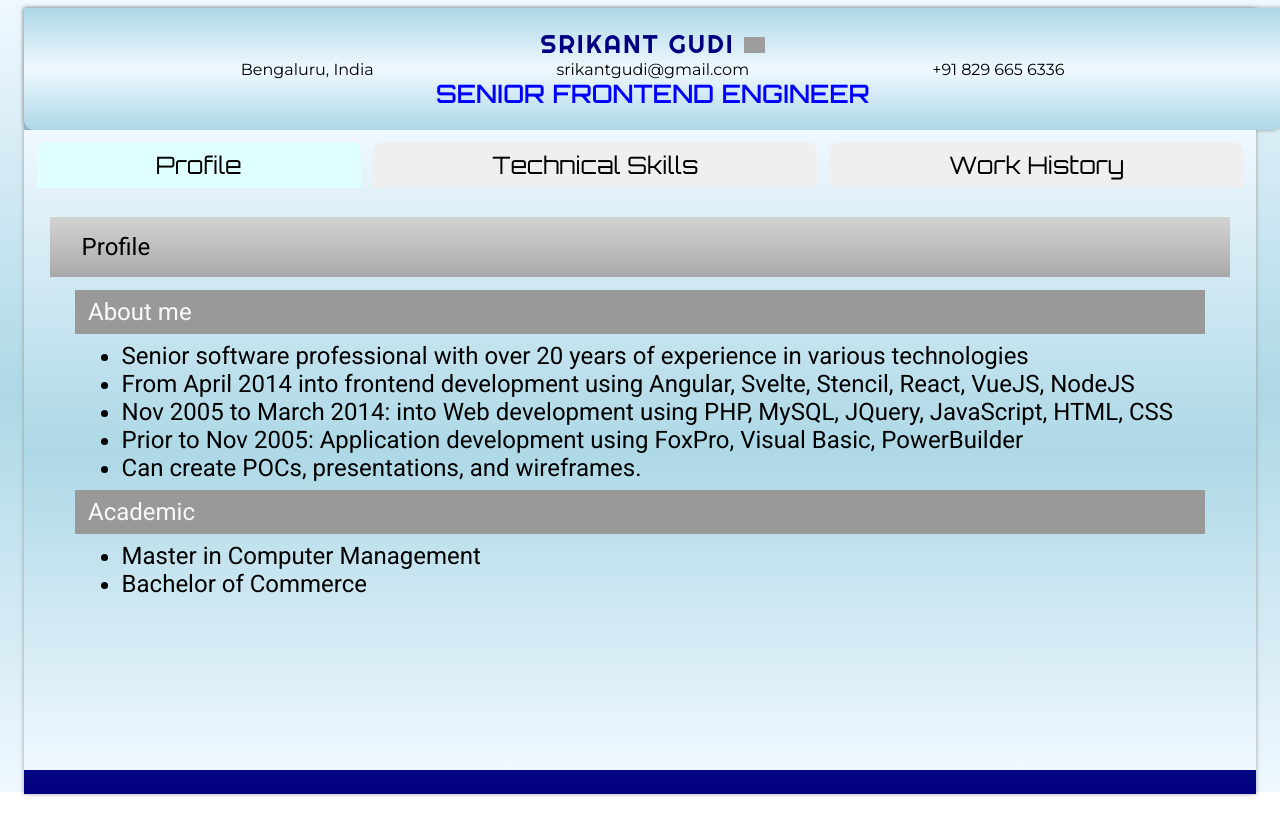
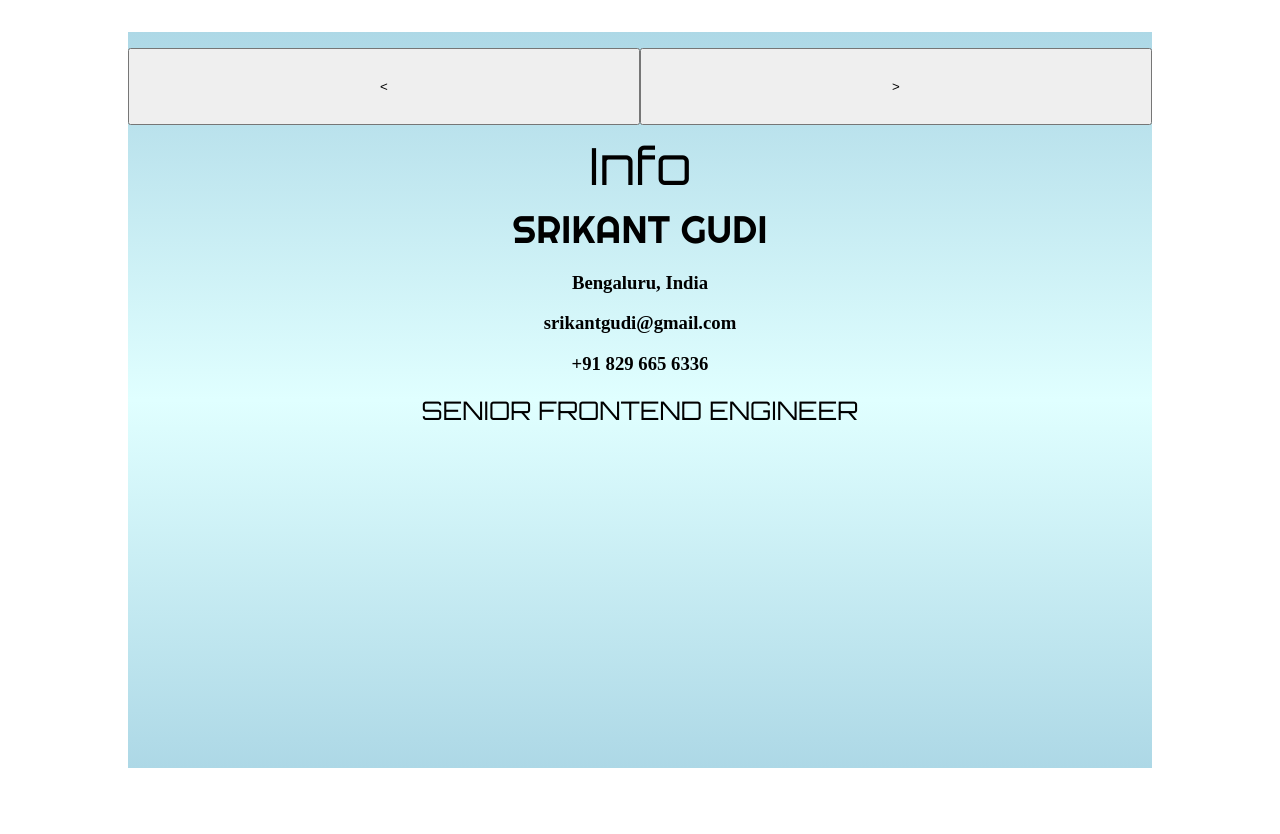
Before and after one commit to srikantgudi/srikantgudi.github.io, a Svelte app: page / in a window 1280 px wide. Shown: the top 834 px of the page. Before the commit the page ends 800 px from the top, so only its background shows below. Built offline with nearby package versions, Linux system fonts and the light colour scheme; grey boxes are pictures that could not be loaded.

Commit message:
Modified layout and styles

```diff
--- a/public/global.css
+++ b/public/global.css
@@ -21,8 +21,8 @@
 .sectionsubtitle {
     background-color: #999999;
     color: #f9f9f9;
-    margin: 1vmin 2vmax;
     padding: 1vmin 1vmax;
+    margin-bottom: 8px;
 }
 
 .org-name {
@@ -39,6 +39,10 @@
 button {
     cursor: pointer;
 }
+.content-text {
+    font-size: 2vmax;
+    font-family: Montserrat;
+}
 @media screen and (max-width: 420px) {
     .skilla {
         flex-flow: colummn;
--- a/src/App.svelte
+++ b/src/App.svelte
@@ -5,86 +5,62 @@
   import WorkHistory from "./WorkHistory.svelte";
 
   let components = [
+    {name: 'Info', comp: Topnav},
     {name: 'Profile', comp: Profile},
     {name: 'Technical Skills', comp: Skills},
     {name: 'Work History', comp: WorkHistory}
   ]
-  let currComp = components[0];
+  let currComp = components[0].comp;
+  let curIdx = 0;
+
+  const goComp = (delta) => {
+    curIdx += delta;
+    if (curIdx < 0) {
+      curIdx = components.length - 1;
+    } else if (curIdx > (components.length -1)) {
+      curIdx = 0;
+    }
+    currComp = components[curIdx].comp;
+  }
 </script>
 
 <div id="app">
-  <div class="container">
-    <Topnav />
-
-    <div class="content">
-      <nav>
-        {#each components as comp}
-          <button class="nav-btn" on:click={() => {currComp = comp}}
-            class:hilite={currComp === comp}>{comp.name}</button>
-        {/each}
-      </nav>
-      <div class="content-body">
-        <div class="section-title">{currComp.name}</div>
-        <svelte:component this={currComp.comp} />
-      </div>
-    </div>
+  <div class="buttons-bar">
+    <button class="nav-btn" on:click={() => goComp(-1)}>&lt;</button>
+    <button class="nav-btn next" on:click={() => goComp(1)}>&gt;</button>
+  </div>
+  <div class="content-title">{components[curIdx].name}</div>
+  <div class="content">
+    <svelte:component this={currComp} />
   </div>
 </div>
 
 <style>
-  :root {
-    background: linear-gradient(aliceblue, lightblue, aliceblue) no-repeat;
-    height: 99%;
-    overflow-y: hidden;
+  #app {
+    width: 80vw;
+    height: 90vh;
+    margin: 4vh auto;
+    padding-top: 2vmin;
+    box-shadow: 0 0 4px mavy;
+    background: linear-gradient(lightblue,lightcyan,lightblue);
   }
-  #app {
-    font-family: Roboto;
-    box-shadow: 0 0 4px #999;
-    margin: 0 1em;
-    background: linear-gradient(lightblue, navy);
-    min-height: 97vh;
-    padding-bottom: 10px;
-  }
-
-  .content {
-    box-sizing: border-box;
-    height: 80vh;
-    overflow: hidden;
+  .buttons-bar {
     display: flex;
-    flex-flow: column;
-    background: linear-gradient(aliceblue,lightblue,aliceblue);
-  }
-  .content-body {
-    box-sizing: border-box;
-    height: 70vmax;
-    font-size: 3vmin;
-    width: inherit;
-    margin: 1vh 1vw;
-    padding: 1vh 1vw;
-    overflow: hidden;
-  }
-  nav {
-    display: grid;
-    grid-template-columns: auto auto auto;
-    margin: 1vw;
-    gap: 1vw;
   }
   .nav-btn {
-    border-radius: 10px 10px 0 0;
-    border: none;
-    padding: 1vh 1vw;
-    width: inherit;
-    font-size: 3vmin;
+    flex: 1;
+    height: 6vmax;
+  }
+  .content {
+    height: 75vmax;
+    overflow-y: auto;
+    font-family: Momtserrat;
+  }
+  .content-title {
+    font-size: 4vmax;
     font-family: Orbitron;
-    cursor: pointer;
-  }
-  .nav-btn.hilite {
-    background-color: lightcyan;
-  }
-  .section-title {
-    background: linear-gradient(lightgrey, darkgrey) no-repeat;
-    padding: 2vmin 4vmin;
-    margin: 0 0 1vmax;
-    font-size: 3vmin;
+    display: flex;
+    justify-content: center;
+    margin: 1vmin;
   }
 </style>
--- a/src/Profile.svelte
+++ b/src/Profile.svelte
@@ -2,9 +2,14 @@
   ul {
     margin: 1vh 4vmin;
   }
+  .content {
+    font-family: Montserrat;
+    font-size: 3vmax;
+  }
 </style>
 <div>
-  <div class="sectionsubtitle">About me</div>
+  <div class="sectiontitle">About me</div>
+  <div class="content-text">
     <ul>
       <li>
         Senior software professional with over 20 years of experience in various
@@ -24,7 +29,7 @@
       </li>
       <li>Can create POCs, presentations, and wireframes.</li>
     </ul>
-  <div class="sectionsubtitle">Academic</div>
+    <div class="sectiontitle">Academic</div>
     <div>
       <ul>
         <li>Master in Computer Management</li>
@@ -32,3 +37,4 @@
       </ul>
     </div>
   </div>
+</div>
--- a/src/Skills.svelte
+++ b/src/Skills.svelte
@@ -3,41 +3,6 @@
 
   let name = 'Technical Skills'
   let skills = [
-    // {
-    //   group: 'Frameworks',
-    //   items: [
-    //     { name: 'Svelte', level: 85 },
-    //     { name: 'Angular', level: 80 },
-    //     { name: 'VueJS', level: 80 },
-    //     { name: 'React', level: 75 },
-    //     { name: 'Stencil', level: 70 },
-    //   ],
-    // },
-    // {
-    //   group: 'Web Skills',
-    //   items: [
-    //     { name: 'JavaScript/TypeScript', level: 85 },
-    //     { name: 'HTML5', level: 85 },
-    //     { name: 'CSS3', level: 85 },
-    //     { name: 'NodeJS', level: 75 },
-    //     { name: 'SVG', level: 75 },
-    //   ],
-    // },
-    // {
-    //   group: 'Databases/ NoSQL',
-    //   items: [
-    //     { name: 'MySQL', level: 75 },
-    //     { name: 'MongoDB', level: 65 },
-    //   ],
-    // },
-    // {
-    //   group: 'Others',
-    //   items: [
-    //     { name: 'Django', level: 60 },
-    //     { name: 'Python', level: 55 },
-    //   ],
-    // },
-
     {group: 'Frameworks', items: 'Angular, Svelte, VueJS, React, Stencil'},
     {group: 'Web Skills', items: 'JavaScrip, TypeScript, HTML5, CSS3, SVG'},
     {group: 'Libraries', items: 'Bootstrap, Angular-Material, React-UI, Vuetify, Buefy'},
@@ -54,8 +19,6 @@
     display: grid;
     grid-template-columns: 1fr 1fr 1fr;
     gap: 10px;
-    height: 50vmin;
-    overflow-y: auto;
   }
   .skillgroup {
     width: inherit;
@@ -65,11 +28,6 @@
   }
   .skillgroup:last-child {
     border-bottom: none;
-  }
-  .grouptitle {
-    background-color: whitesmoke;
-    padding: 5px;
-    margin: 0 0 0.5vmax;
   }
   @media screen and (max-width: 420px) {
     .skills {
@@ -82,8 +40,8 @@
 <div class="skills">
   {#each skills as skill}
     <div class="skillgroup">
-      <div class="grouptitle">{skill.group}:</div>
-      <div>{skill.items}</div>
+      <div class="sectiontitle">{skill.group}:</div>
+      <div class="content-text">{skill.items}</div>
     </div>
   {/each}
 </div>
--- a/src/Topnav.svelte
+++ b/src/Topnav.svelte
@@ -1,81 +1,20 @@
-<script>
-  import Academic from "./Academic.svelte";
-  import App from "./App.svelte";
-</script>
-
-<div class="topnav">
-  <div class="topnav-title">Srikant Gudi
-    <a href="https://www.linkedin.com/in/srikantgudi-blr/" target="_new" ><img height="16" src="https://content.linkedin.com/content/dam/me/business/en-us/amp/brand-site/v2/bg/LI-Bug.svg.original.svg" alt="IN" /></a>
-  </div>
-  <div class="contact">
-    <div class="contact-item">Bengaluru, India</div>
-    <div class="contact-item">srikantgudi@gmail.com</div>
-    <div class="contact-item">+91 829 665 6336</div>
-  </div>
-  <div class="position-title">Senior Frontend Engineer</div>
-</div>
-
 <style>
-  .topnav {
-    box-shadow: 0 0 4px #999;
-    min-height: 6em;
-    min-width: 100%;
-    padding: 1vmax;
-    background: linear-gradient(lightblue, aliceblue, lightblue);
-    border-radius: 0 0 10px 10px;
-    display: flex;
-    align-items: center;
-    flex-flow: column;
-    justify-content: center;
-  }
-  .topnav-title {
-    font-family: Righteous;
-    font-size: 2vmax;
-    font-weight: 400;
-    text-transform: uppercase;
-    color: navy;
-    letter-spacing: 2px;
-  }
-  .contact {
-    display: flex;
-    flex-flow: row;
-    align-items: center;
-    justify-content: center;
-    font-family: Montserrat;
+  .content {
     text-align: center;
   }
-  .contact-item {
-    min-width: 27vw;
-    cursor: pointer;
+  .title {
+    font-size: 3vmax;
+    font-family: Righteous;
   }
   .position-title {
-    text-transform: uppercase;
+    font-size: 2vmax;
     font-family: Orbitron;
-    font-size: 24px;
-    font-weight: 600;
-    letter-spacing: 1px;
-    text-align: center;
-    color: blue;
-  }
-  @media screen and (max-width: 480px) {
-    .topnav {
-      display: flex;
-      flex-flow: column;
-      width: 90%;
-      text-align: center;
-    }
-    .contact {
-      display: block;
-      width: 100%;
-      text-align: center;
-      padding: 0;
-    }
-    .contact-item {
-      font-size: 80%;
-      width: 100%;
-    }
-    .position-title {
-      font-size: 70%;
-    }
   }
 </style>
+<div class="content">
+  <div class="title">SRIKANT GUDI</div>
+  <h3>Bengaluru,  India</h3>
+  <h3>srikantgudi@gmail.com</h3>
+  <h3>+91 829 665 6336</h3>
+  <div class="position-title">SENIOR FRONTEND ENGINEER</div>
+</div>
--- a/src/WorkHistory.svelte
+++ b/src/WorkHistory.svelte
@@ -97,30 +97,20 @@
     },
   ];
   let curExpIdx = 0;
-  let curExp = {};
   $: curExp = expList[curExpIdx];
 </script>
 
 <style>
-  .exp-title {
-    background: linear-gradient(lightblue,lightgrey) no-repeat;
-    padding: 10px;
-  }
-  .exp-text {
-    height: fit-content;
-    overflow-y: auto;
-    padding: 1vh 2vw;
-    box-shadow: 0 2px 2px #999999;
-    margin-bottom: 10px;
-    font-family: Montserrat;
-    line-height: 1.2;
-  }
   li {
     list-style-type: square;
   }
+  .org-name {
+    font-size: 2vmax;
+    font-family: Montserrat;
+  }
 </style>
 
-<div class="inner-content-body">
+<div>
   {#each expList as exp, idx}
     <div class="sectiontitle">
       {exp.header.jobTitle} :: {exp.header.dates}
@@ -128,7 +118,7 @@
     <div class="org-name">
       {exp.header.org}
     </div>
-    <div class="exp-text">
+    <div class="content-text">
       <ul>
         {#each exp.content as text}
           <li>{text}</li>
```
Also changed, not shown: 2 other files (tests, documents, lock files or other folders). Lines whose indentation alone changed are shown as unchanged.
